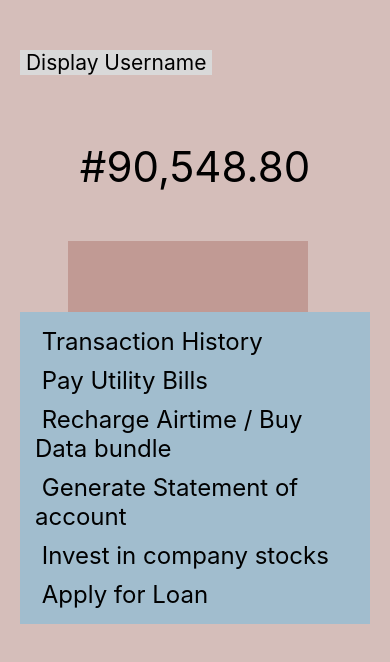
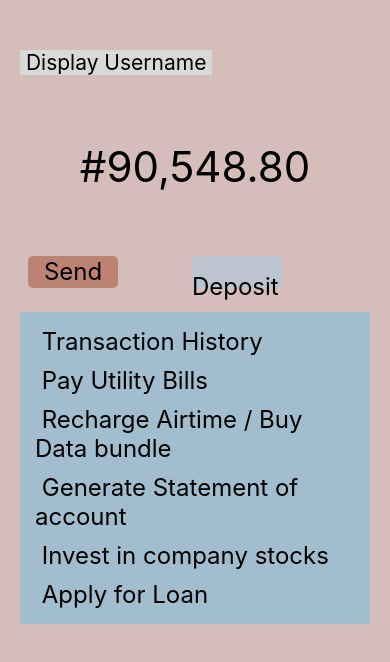
Before and after one commit to Blackmile/Epay, a React Native app: screen /Home in a window 390 px wide. Shown: the top 662 px of the page. Built offline with nearby package versions, Linux system fonts and the light colour scheme; no server answers.

Commit message:
added btn

```diff
--- a/src/screens/HomeScreen.js
+++ b/src/screens/HomeScreen.js
@@ -15,8 +15,8 @@ const HomeScreen = () => {
       <View style={ styles.Bal }>
         <Text style={ styles.BalText } > #90,548.80 </Text>
         <View style={ styles.Btns } >
-          <Button />
-          <Button />
+          <Button text='Send' backcolor='rgba(168, 82, 55, 0.55)' onPress={() => console.log('sending')}/>
+          <Button text='Deposit' backcolor='rgba(173, 202, 220, 0.67)' onPress={() => console.log('depositing')} />
         </View>
       </View>
       <View style={ styles.BankOpt } >
@@ -71,11 +71,13 @@ const styles = StyleSheet.create({
   Btns: {
     flex: 1,
     position: 'absolute',
-    backgroundColor: 'rgba(148, 74, 63, 0.31)',
+    // backgroundColor: 'rgba(148, 74, 63, 0.31)',
     padding: 10,
     flexDirection: 'row',
-    marginTop: 100,
+    marginTop: 95,
+    marginLeft: -60,
     justifyContent: 'space-between',
+    width: '100%',
   }
 })
 
```
